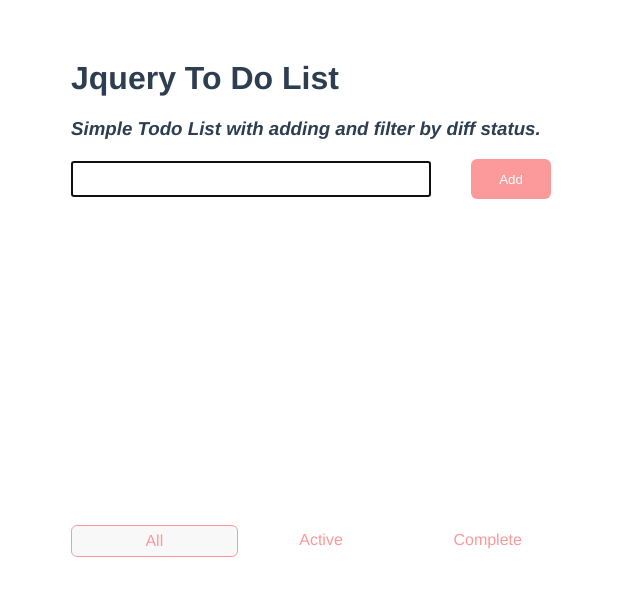
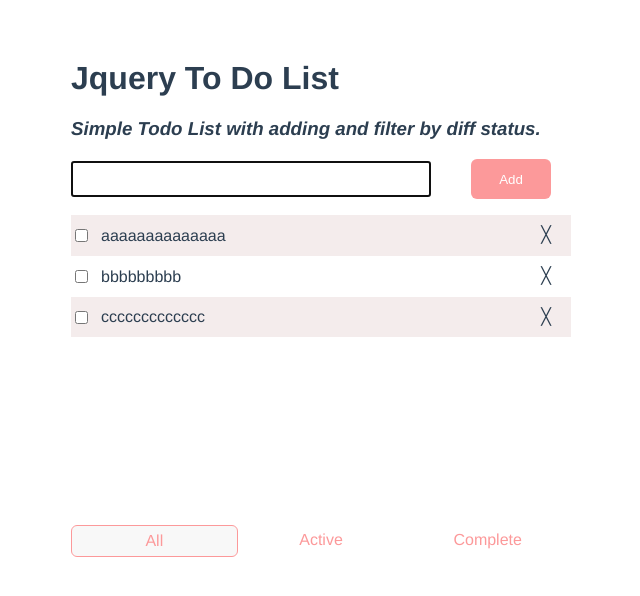
Before and after one commit to tigervoov/vue_Todo_List, a Vue app: page / in a window 1280 px wide. Shown: the top 596 px of the page, without its empty margins (319-959 px from the left). Built offline with nearby package versions, Linux system fonts and the light colour scheme.

Commit message:
updata the addNewItem function and finish the changeTag function

```diff
--- a/src/components/Todomvc.vue
+++ b/src/components/Todomvc.vue
@@ -42,8 +42,12 @@
                 toDoList: [{title: "aaaaaaaaaaaaaa",completed: false},{title: "bbbbbbbbb",completed: false},{title: "ccccccccccccc",completed: false}],
                 newItem: '',
                 filterList:[],
+                pageNow:''
 
             }
+        },
+        created:function(){
+            this.filterList=this.toDoList.map(item=>item)
         },
         methods: {
             addNewItem: function () {
@@ -53,6 +57,16 @@
                     this.newItem=''
                 }
             },
+            changeList:function (type) {
+                if(type==='all'){
+                    this.filterList=this.toDoList.map(item=>item)
+                }if(type==='active'){
+                    this.filterList=this.toDoList.filter(item=>item.completed)
+                }if(type==='complete'){
+                    this.filterList=this.toDoList.filter(item=>!item.completed)
+                }
+            },
+
         }
     }
 </script>
```
